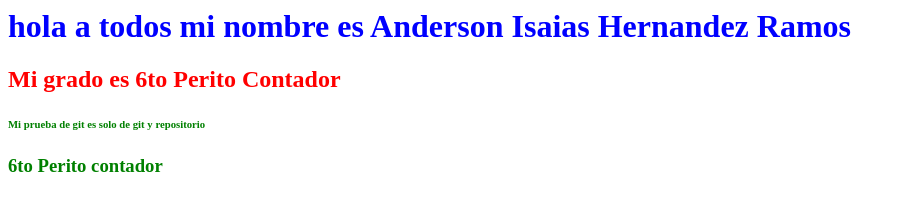
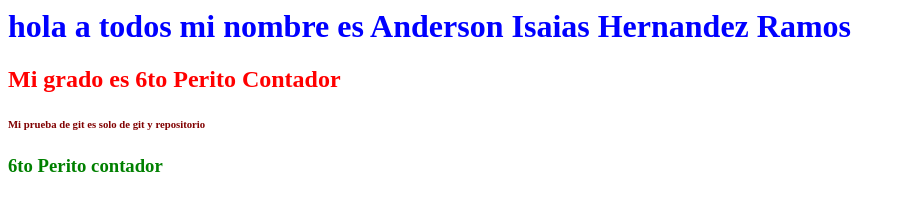
Before and after one commit to isaias1212/Examen, a plain HTML site: page proyecto/index.html in a window 1280 px wide. Shown: the whole page, without its empty margins (0-905 px from the left). Drawn offline with Linux system fonts and the light colour scheme.

Commit message:
modificacion de archivos html y css

```diff
--- a/proyecto/css/style.css
+++ b/proyecto/css/style.css
@@ -8,5 +8,5 @@ h3{
 	color:green;
 }
 h6{
-	color:green;
+	color:maroon;
 }
```
Also changed, not shown: proyecto/index.html (+1 -1 lines).
